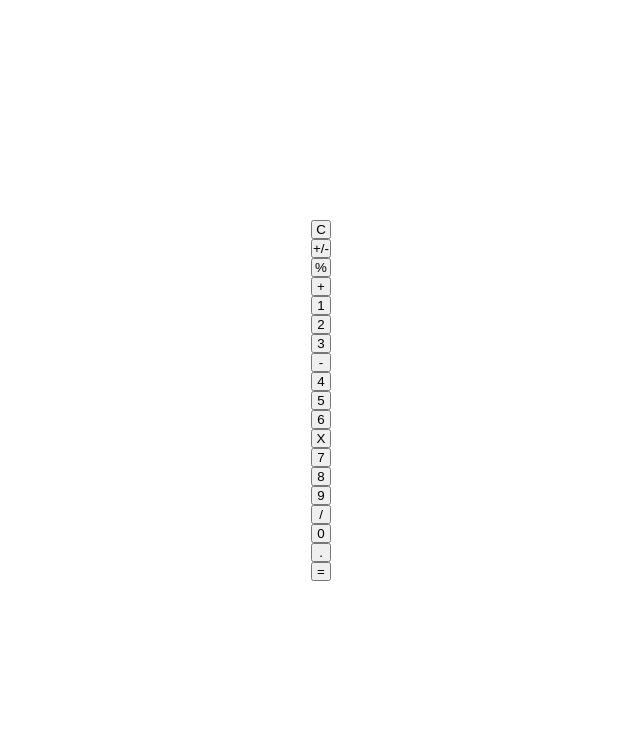
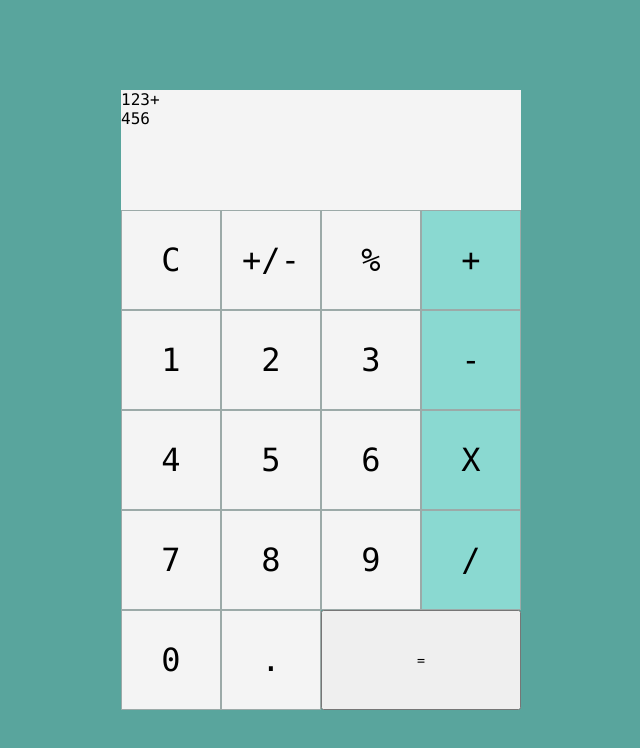
Before and after one commit to Asonance11/Calculator, a plain HTML site: page index.html in a window 1280 px wide. Shown: the whole page, without its empty margins (319-959 px from the left). Drawn offline with Linux system fonts and the light colour scheme.

Commit message:
update style.css

```diff
--- a/index.html
+++ b/index.html
@@ -10,27 +10,27 @@
 	<body>
 		<div class="calculator">
 			<div class="output">
-				<div class="previous-op" id="previous-op"></div>
-				<div class="current-op" id="current-op"></div>
+				<div class="previous-op" id="previous-op">123+</div>
+				<div class="current-op" id="current-op">456</div>
 			</div>
-			<button>C</button>
-			<button>+/-</button>
-			<button>%</button>
-			<button>+</button>
-			<button>1</button>
-			<button>2</button>
-			<button>3</button>
-			<button>-</button>
-			<button>4</button>
-			<button>5</button>
-			<button>6</button>
-			<button>X</button>
-			<button>7</button>
-			<button>8</button>
-			<button>9</button>
-			<button>/</button>
-			<button>0</button>
-			<button>.</button>
+			<button class="btn">C</button>
+			<button class="btn">+/-</button>
+			<button class="btn">%</button>
+			<button class="btn sColor">+</button>
+			<button class="btn">1</button>
+			<button class="btn">2</button>
+			<button class="btn">3</button>
+			<button class="btn sColor">-</button>
+			<button class="btn">4</button>
+			<button class="btn">5</button>
+			<button class="btn">6</button>
+			<button class="btn sColor">X</button>
+			<button class="btn">7</button>
+			<button class="btn">8</button>
+			<button class="btn">9</button>
+			<button class="btn sColor">/</button>
+			<button class="btn">0</button>
+			<button class="btn">.</button>
 			<button class="spanTwo">=</button>
 		</div>
 	</body>
--- a/style.css
+++ b/style.css
@@ -4,10 +4,33 @@
 	box-sizing: border-box;
 	margin: 0;
 	padding: 0;
+	font-family: 'consolas', sans-serif;
+}
+body {
+	background-color: #59a59d;
 }
 .calculator {
 	display: grid;
 	justify-content: center;
 	align-content: center;
 	min-height: 100vh;
+	grid-template-columns: repeat(4, 100px);
+	grid-template-rows: minmax(120px, auto) repeat(5, 100px);
 }
+.calculator > .btn {
+	cursor: pointer;
+	font-size: 2rem;
+	background-color: #f4f4f4;
+	border: 1px solid #9caaa8;
+	outline: none;
+}
+.calculator > .sColor {
+	background-color: #8ad9d1;
+}
+.spanTwo {
+	grid-column: span 2;
+}
+.output {
+	grid-column: 1 / -1;
+	background-color: #f4f4f4;
+}
```
